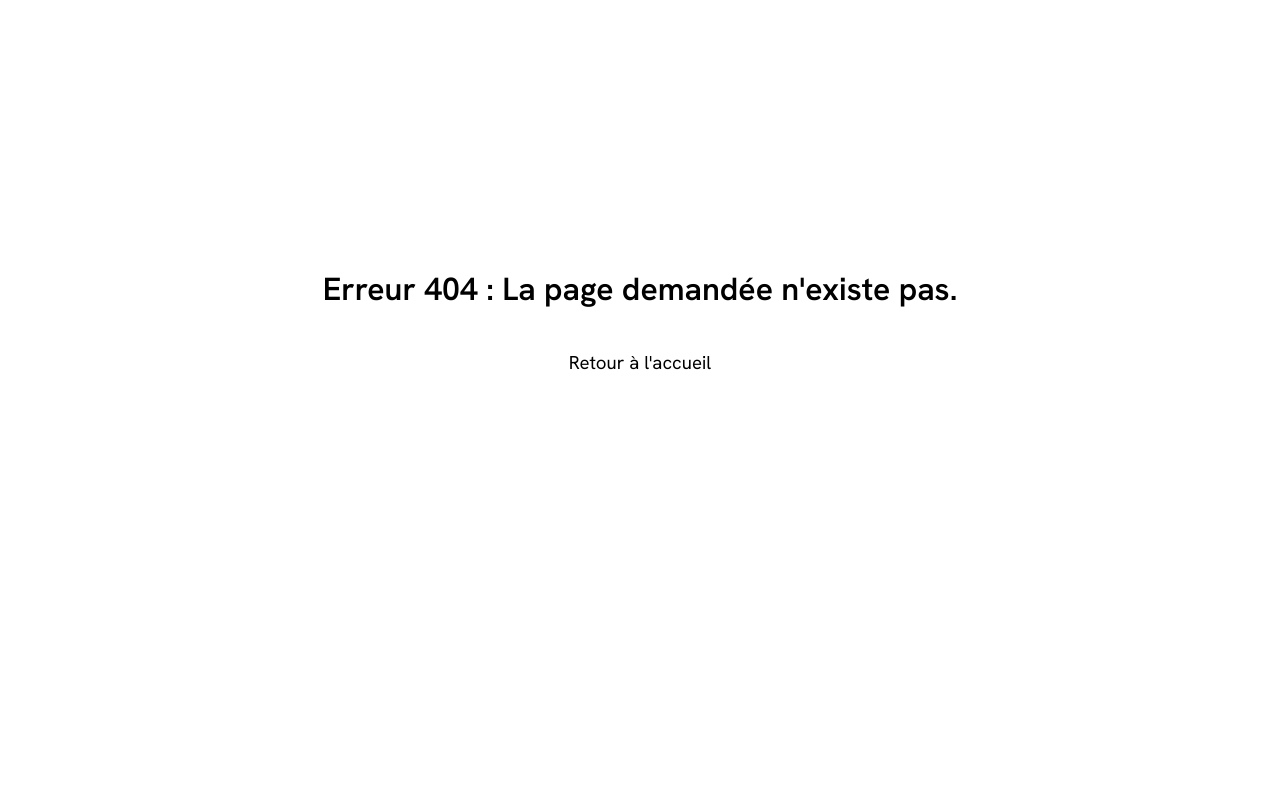
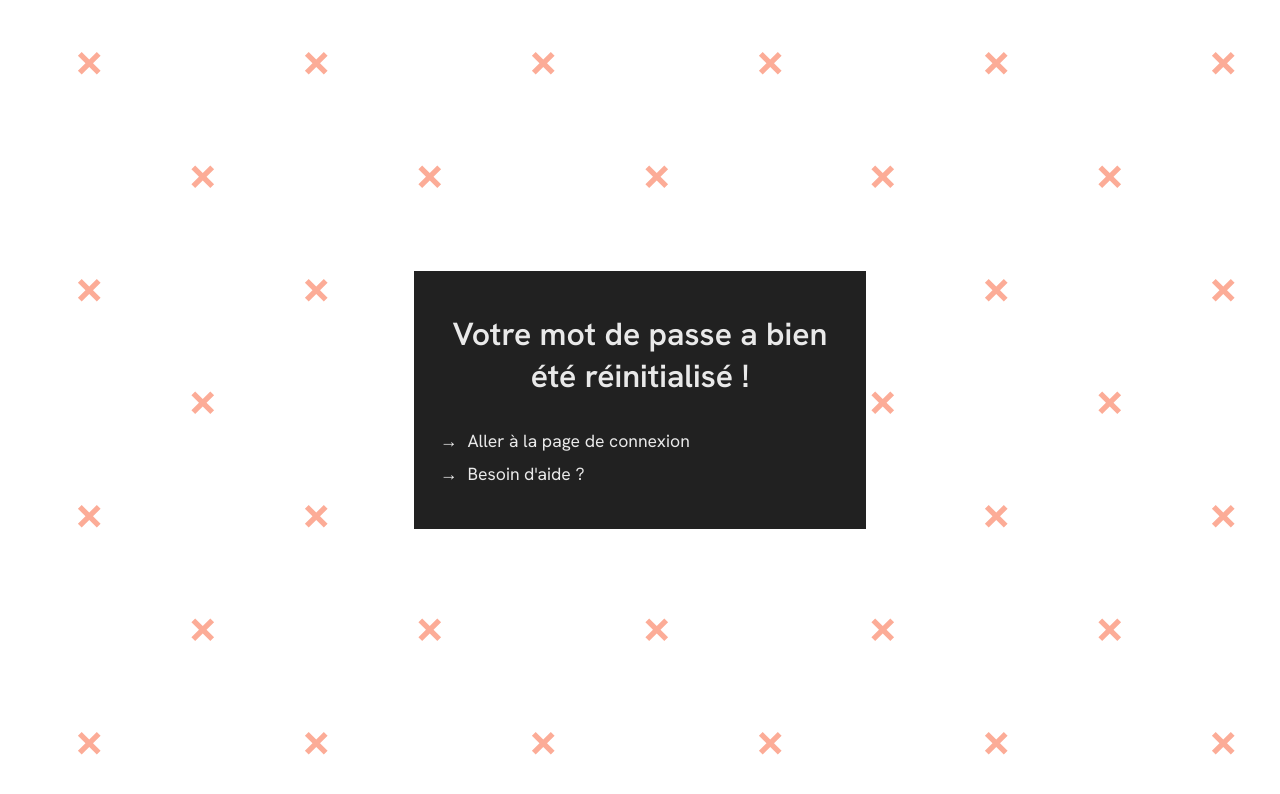
Before and after one commit to galliumplus/webapp, a Vue app: page /login/password/reset-success in a window 1280 px wide. Before the commit this address had no page. Shown: the top 794 px of the page. Built offline with nearby package versions, Linux system fonts and the light colour scheme.

Commit message:
ajout de la page de confirmation après réinitialisation du mot de passe

```diff
--- a/src/pages/public/PasswordReset.vue
+++ b/src/pages/public/PasswordReset.vue
@@ -1,6 +1,6 @@
 <script setup lang="ts">
 import { ref } from 'vue'
-import { RouterLink, useRoute } from 'vue-router'
+import { RouterLink, useRoute, useRouter } from 'vue-router'
 
 import PasswordModificationForm from '@/components/PasswordModificationForm.vue'
 import NavLink from '@/components/NavLink.vue'
@@ -8,16 +8,17 @@
 import { useApi } from '@/composables'
 
 const route = useRoute()
+const router = useRouter()
 const api = useApi()
 
-const user = Query.firstOrDefault(route.query.user, "")
-const pprt = Query.firstOrDefault(route.query.pprt, "")
+const user = Query.firstOrDefault(route.query.user, '')
+const pprt = Query.firstOrDefault(route.query.pprt, '')
 
-async function resetPassword(passwords: {newPassword: string })
-{
+async function resetPassword(passwords: { newPassword: string }) {
   console.log(api)
   await api.users.changePassword(user, { newPassword: passwords.newPassword, resetToken: pprt })
-  alert("OK")
+
+  await router.push({ name: 'password-reset-success' })
 }
 </script>
 
@@ -25,7 +26,7 @@
   <main class="public small">
     <h1>Réinitialisation du mot de passe</h1>
 
-    <PasswordModificationForm :current-password-needed="false" @submit="resetPassword"/>
+    <PasswordModificationForm :current-password-needed="false" @submit="resetPassword" />
 
     <ul class="no-bullet">
       <li><NavLink to="/login" target="login">la page de connexion</NavLink></li>
--- /dev/null
+++ b/src/pages/public/PasswordResetSuccess.vue
@@ -0,0 +1,15 @@
+<script setup lang="ts">
+import { RouterLink } from 'vue-router'
+import NavLink from '@/components/NavLink.vue'
+</script>
+
+<template>
+  <main class="public small">
+    <h1>Votre mot de passe a bien été réinitialisé !</h1>
+
+    <ul class="no-bullet">
+      <li><NavLink to="/login" target="login">la page de connexion</NavLink></li>
+      <li><RouterLink to="/login/help" class="fwd">Besoin d'aide ?</RouterLink></li>
+    </ul>
+  </main>
+</template>
--- a/src/router/public.ts
+++ b/src/router/public.ts
@@ -19,6 +19,14 @@
     }
   },
   {
+    path: 'password/reset-success',
+    name: 'password-reset-success',
+    component: () => import('@/pages/public/PasswordResetSuccess.vue'),
+    meta: {
+      title: 'Réinitialiser votre mot de passe'
+    }
+  },
+  {
     path: '/about',
     name: 'about',
     component: () => import('@/pages/public/About.vue'),
```
